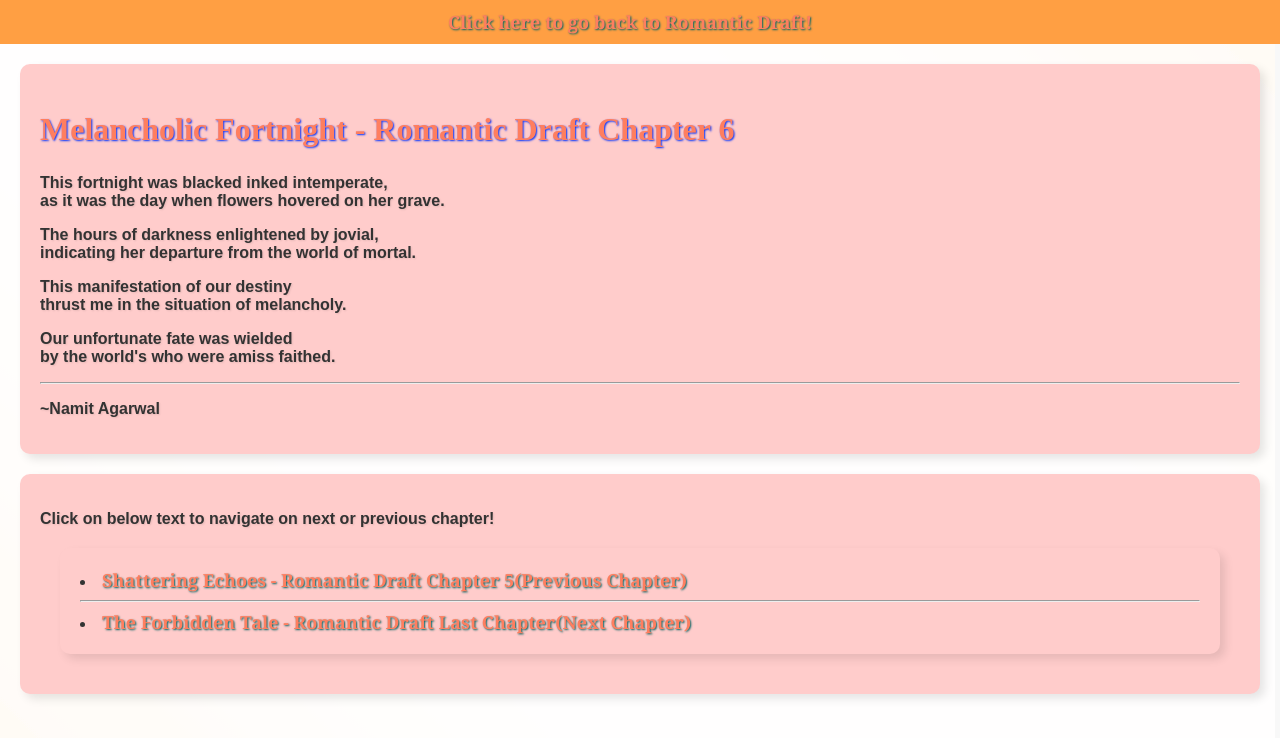
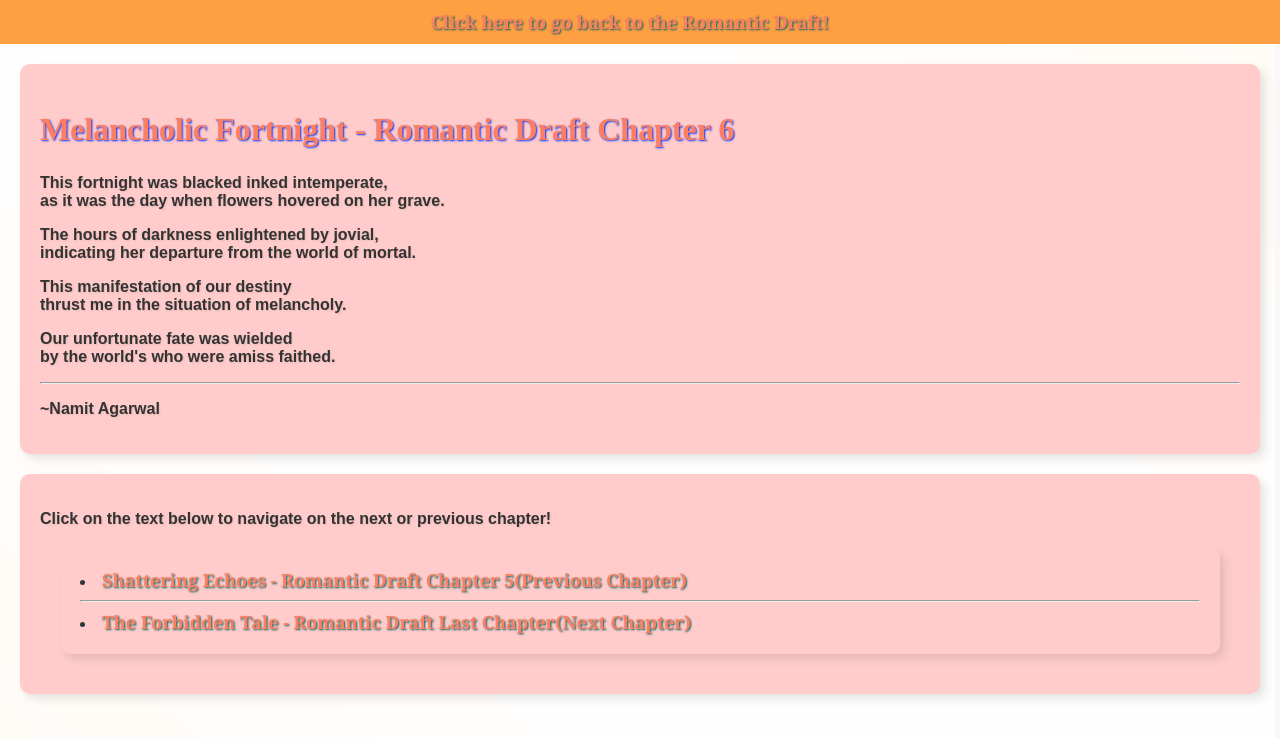
Before and after one commit to Anthologies-by-Namit/Romantic-Draft, a plain HTML site: page Chapter-6.html in a window 1280 px wide. Drawn offline with Linux system fonts and the light colour scheme.

Commit message:
Update Chapter-6.html

```diff
--- a/Chapter-6.html
+++ b/Chapter-6.html
@@ -10,7 +10,7 @@
     <header>
         <nav>
             <ul>
-                <li><a href="Romantic-Draft.html">Click here to go back to Romantic Draft!</a></li>
+                <li><a href="Romantic-Draft.html">Click here to go back to the Romantic Draft!</a></li>
             </ul>
         </nav>
     </header>
@@ -35,7 +35,7 @@
         <hr>
         <p>~Namit Agarwal</p>
     </section><section class="poem-section" style="font-weight: bolder;">
-        <p>Click on below text to navigate on next or previous chapter!</p>
+        <p>Click on the text below to navigate on the next or previous chapter!</p>
     <section>
     <span><li><a href="Chapter-5.html">Shattering Echoes - Romantic Draft Chapter 5(Previous Chapter)</a></li><hr>
     </span><li><a href="Last-Chapter.html">The Forbidden Tale - Romantic Draft Last Chapter(Next Chapter)</a></li>
```
